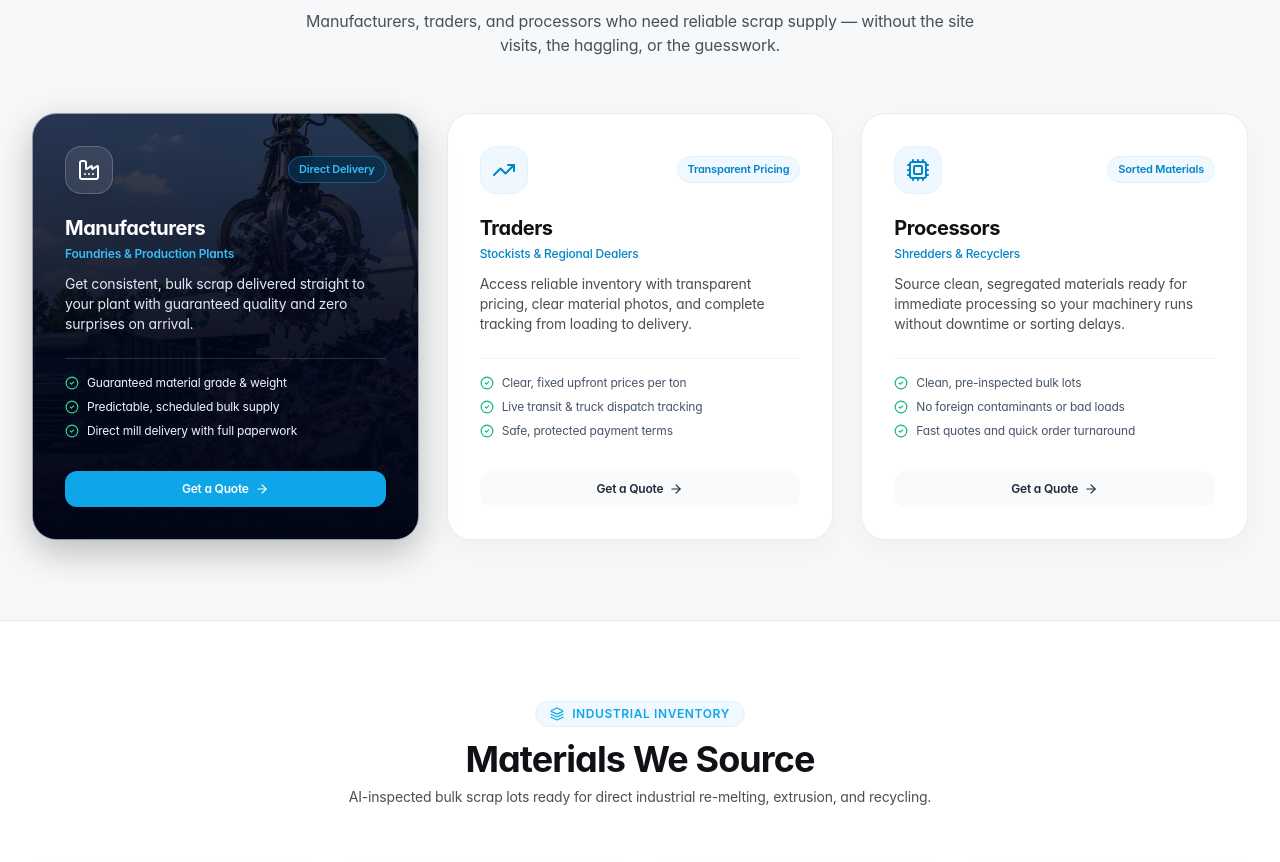
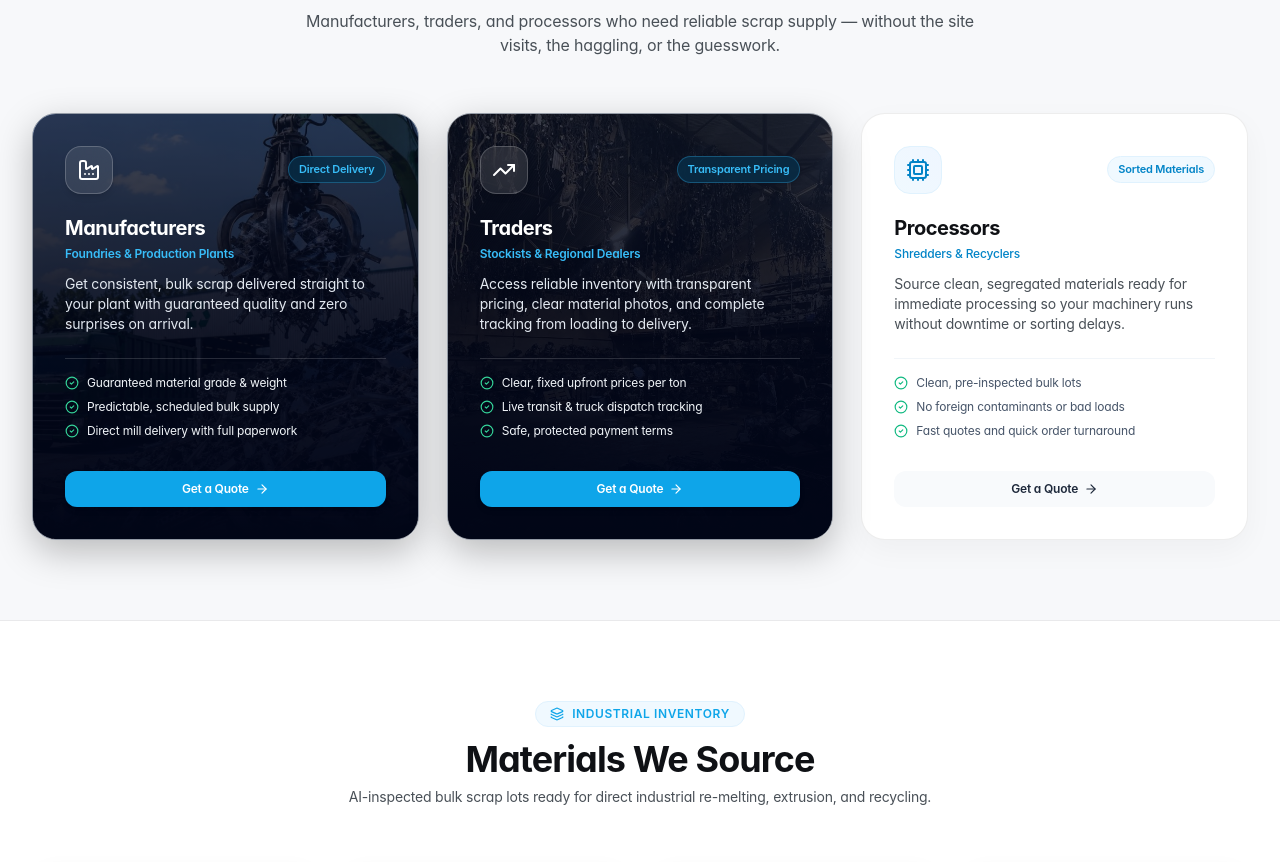
Before and after one commit to notSaiful/scrap-ai-marketplace, a React (Vite) app: page / in a window 1280 px wide. Shown: the part 1933-2795 px from the top of the page. Built offline with nearby package versions, Linux system fonts and the light colour scheme; a web font is replaced by a local one.

Commit message:
Set warehouse scrap yard image as background for Traders card

```diff
--- a/src/components/WhoItsFor.tsx
+++ b/src/components/WhoItsFor.tsx
@@ -76,8 +76,14 @@ export const WhoItsFor: React.FC<WhoItsForProps> = ({ onOpenRFQ, onExploreCatalo
           {targetSegments.map((seg, idx) => {
             const Icon = seg.icon;
             const isManufacturer = idx === 0;
+            const isTrader = idx === 1;
 
-            if (isManufacturer) {
+            if (isManufacturer || isTrader) {
+              const bgImg = isManufacturer ? '/manufacturing-bg.jpg' : '/traders-bg.jpg';
+              const imgAlt = isManufacturer
+                ? 'Scrap claw crane lifting metal scrap at yard'
+                : 'Scrap yard inventory warehouse with scrap wiring and auto parts';
+
               return (
                 <div
                   key={idx}
@@ -85,8 +91,8 @@ export const WhoItsFor: React.FC<WhoItsForProps> = ({ onOpenRFQ, onExploreCatalo
                 >
                   {/* Background Image with Dark Industrial Gradients */}
                   <img
-                    src="/manufacturing-bg.jpg"
-                    alt="Scrap claw crane lifting metal scrap at yard"
+                    src={bgImg}
+                    alt={imgAlt}
                     className="absolute inset-0 w-full h-full object-cover group-hover:scale-105 transition-transform duration-700 pointer-events-none"
                   />
                   {/* Multi-layer Dark Gradient for Readability */}
```
Also changed, not shown: public/traders-bg.jpg (added).
